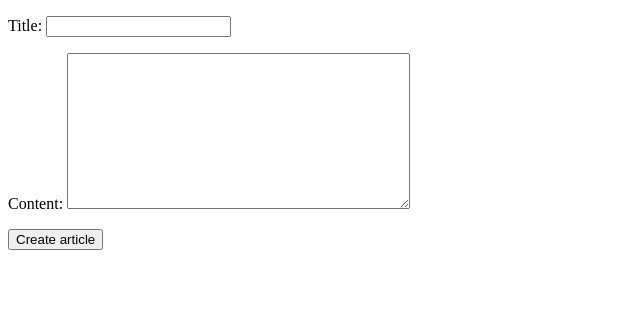
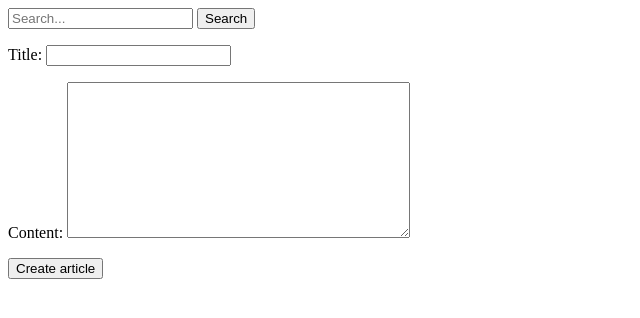
Before and after one commit to Coden4/try-django, a Django app: page /articles/create/ in a window 1280 px wide. Shown: the top 318 px of the page, without its empty margins (0-640 px from the left). Run offline with Django 4.2, Linux system fonts and the light colour scheme; the visitor is signed in with stand-in values (Sample User, id 1).

Commit message:
Complex query lookups and search articles. (#5)

```diff
--- a/articles/views.py
+++ b/articles/views.py
@@ -1,6 +1,7 @@
 from django.contrib.auth.decorators import login_required
 from django.shortcuts import render
 from django.http import Http404
+from django.db.models import Q
 
 from .models import Article
 from .forms import ArticleForm
@@ -35,3 +36,12 @@ def article_detail_view(request, slug=None):
     }
 
     return render(request, "articles/details.html", context=context)
+
+
+def article_search_view(request):
+    query = request.GET.get('q')
+    articles = Article.objects.all()
+    if query is not None:
+        lookups = Q(title__icontains=query) | Q(content__icontains=query)
+        articles = Article.objects.filter(lookups)
+    return render(request, 'articles/search.html', context={'articles': articles})
--- a/templates/base.html
+++ b/templates/base.html
@@ -9,6 +9,12 @@
     <title>Articles</title>
   </head>
   <body>
+    <div>
+      <form action="/articles/" method="get">
+        <input type="text" name="q" placeholder="Search...">
+        <input type="submit" value="Search">
+      </form>
+    </div>
     {% block content %}
     {% endblock content %}
   </body>
--- a/trydjango/urls.py
+++ b/trydjango/urls.py
@@ -19,7 +19,8 @@ from django.urls import path
 
 from articles.views import (
     article_detail_view,
-    article_create_view
+    article_create_view,
+    article_search_view
 )
 
 from accounts.views import (
@@ -33,6 +34,7 @@ from . import views
 urlpatterns = [
     path('admin/', admin.site.urls),
     path('', view=views.home, name='home'),
+    path('articles/', view=article_search_view, name='article-search'),
     path('articles/create/', view=article_create_view, name='article-create'),
     path('articles/<slug:slug>/', view=article_detail_view, name='article-detail'),
     path('login/', view=login_view, name='login'),
```
Also changed, not shown: templates/articles/search.html (added, +16 -0 lines).
